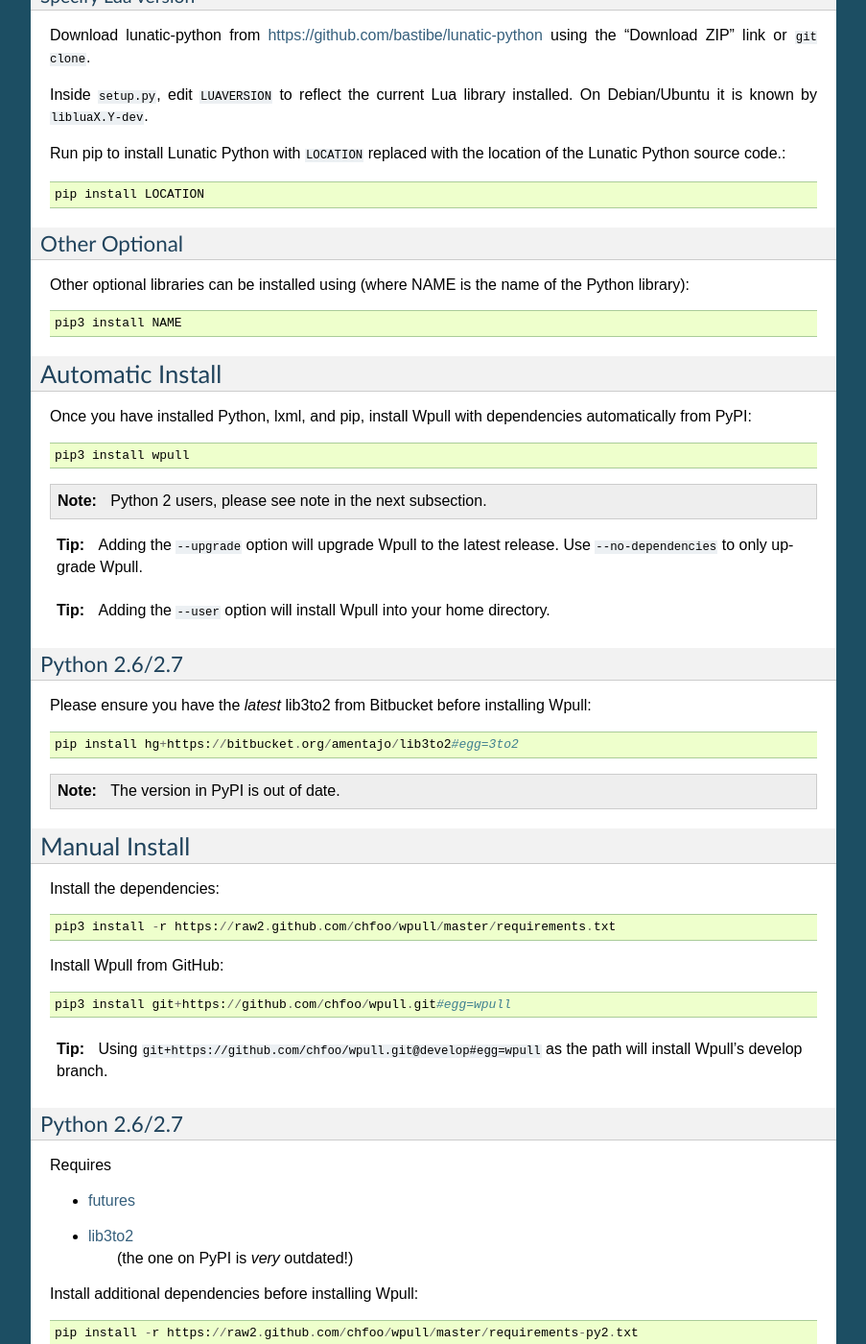
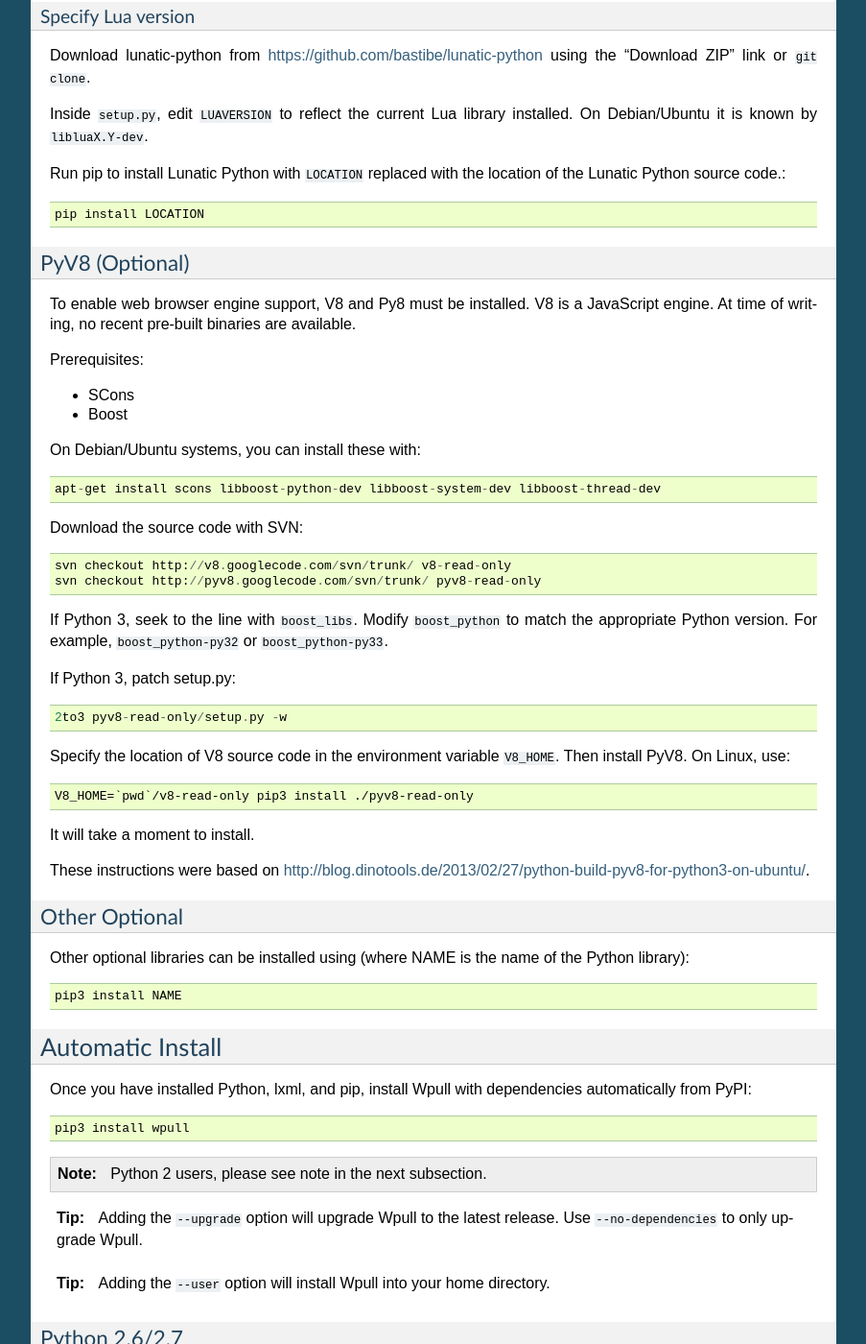
Before and after one commit to ArchiveTeam/wpull, a Sphinx documentation site: the page built from doc/install.rst, in a window 1280 px wide and 1400 px high, scrolled down 1108 px. Shown: the whole window at 96% size, without its empty margins (198-1101 px from the left). Built offline with Sphinx 7.4.7, drawn with Linux system fonts in a browser that asks for light colours; some of the changed text lies outside the part shown.

Commit message:
Adds install instructions for pyv8.

```diff
--- a/README.rst
+++ b/README.rst
@@ -36,6 +36,7 @@
 * `Lunatic Python (bastibe version)
   <https://github.com/bastibe/lunatic-python>`_ (optional for Lua support)
 * `cssutils <https://pypi.python.org/pypi/cssutils>`_ (optional for web browser engine)
+* `pyv8 <https://code.google.com/p/pyv8/>`_ (optional for web browser engine)
 
 
 Once you install the requirements, install Wpull from PyPI using pip::
--- a/doc/install.rst
+++ b/doc/install.rst
@@ -18,6 +18,7 @@
 * `Lunatic Python (bastibe version)
   <https://github.com/bastibe/lunatic-python>`_ (optional for Lua support)
 * `cssutils <https://pypi.python.org/pypi/cssutils>`_ (optional for web browser engine)
+* `pyv8 <https://code.google.com/p/pyv8/>`_ (optional for web browser engine)
 
 For installing Wpull, it is recommended to use `pip installer
 <http://www.pip-installer.org/>`_.
@@ -79,6 +80,39 @@
 
     pip install LOCATION
 
+
+PyV8 (Optional)
++++++++++++++++
+
+To enable web browser engine support, V8 and Py8 must be installed. V8 is a JavaScript engine. At time of writing, no recent pre-built binaries are available.
+
+Prerequisites:
+
+* SCons
+* Boost
+
+On Debian/Ubuntu systems, you can install these with::
+
+    apt-get install scons libboost-python-dev libboost-system-dev libboost-thread-dev
+
+Download the source code with SVN::
+
+    svn checkout http://v8.googlecode.com/svn/trunk/ v8-read-only
+    svn checkout http://pyv8.googlecode.com/svn/trunk/ pyv8-read-only
+
+If Python 3, seek to the line with ``boost_libs``. Modify ``boost_python`` to match the appropriate Python version. For example, ``boost_python-py32`` or ``boost_python-py33``.
+
+If Python 3, patch setup.py::
+
+    2to3 pyv8-read-only/setup.py -w
+
+Specify the location of V8 source code in the environment variable ``V8_HOME``. Then install PyV8. On Linux, use::
+
+    V8_HOME=`pwd`/v8-read-only pip3 install ./pyv8-read-only
+
+It will take a moment to install.
+
+These instructions were based on http://blog.dinotools.de/2013/02/27/python-build-pyv8-for-python3-on-ubuntu/.
 
 Other Optional
 ++++++++++++++
```
